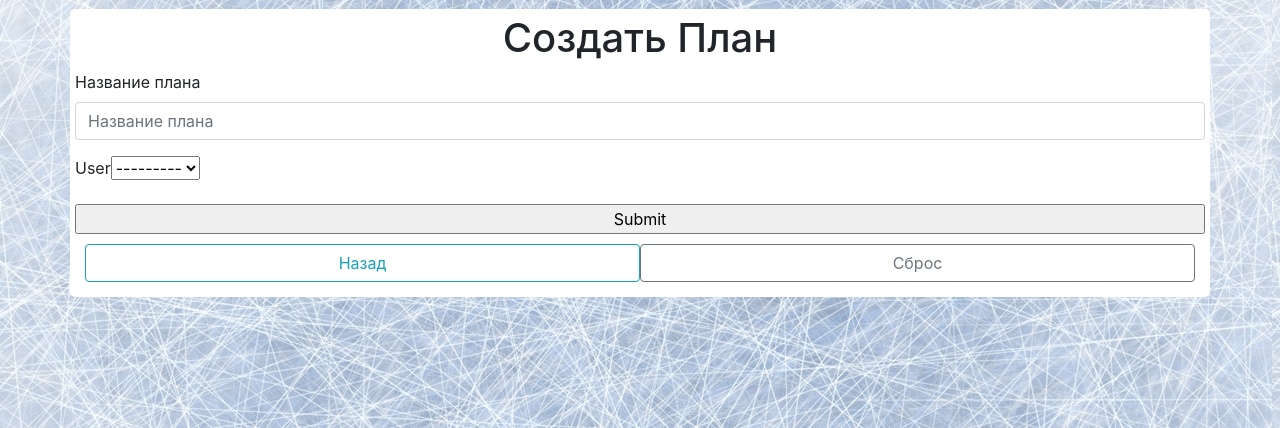
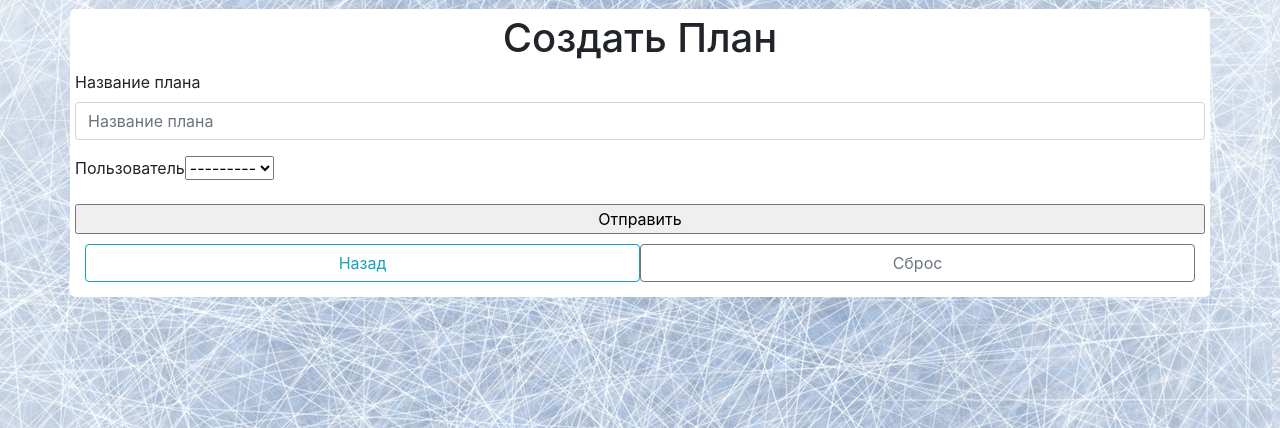
Before and after one commit to suph4rd/NB4444, a Django app: page /plan/create/ in a window 1280 px wide. Shown: the part 51-479 px from the top of the page. Run offline with Django 3.2, Linux system fonts and the light colour scheme; the visitor is signed in with stand-in values (Sample User, id 1); data comes from the database, SQL or seed files in the repository; parts of the project's set-up code (start-up, migrations or seed data) failed here and were passed over; some libraries are stand-ins or nearby versions.

Commit message:
fix: add value for form in plan create, add verbose name to Plan

```diff
--- a/B4/models.py
+++ b/B4/models.py
@@ -50,7 +50,7 @@ class Note(TimeModel):
 
 
 class Plan(TimeModel):
-    user = models.ForeignKey(User, on_delete=models.CASCADE, related_name='plans')
+    user = models.ForeignKey(User, verbose_name="Пользователь", on_delete=models.CASCADE, related_name='plans')
     name = models.CharField('Название плана', max_length=255)
 
     class Meta:
--- a/templates/pages/plan/create.html
+++ b/templates/pages/plan/create.html
@@ -16,7 +16,7 @@
         </div>
       </div>
     </div>
-    <input style="width: 100%" type="submit">
+    <input style="width: 100%" type="submit" value="Отправить">
   </form>
   <div class="row btn-active">
     <a class="col btn btn-outline-info" href="{{ request.META.HTTP_REFERER }}">
```
